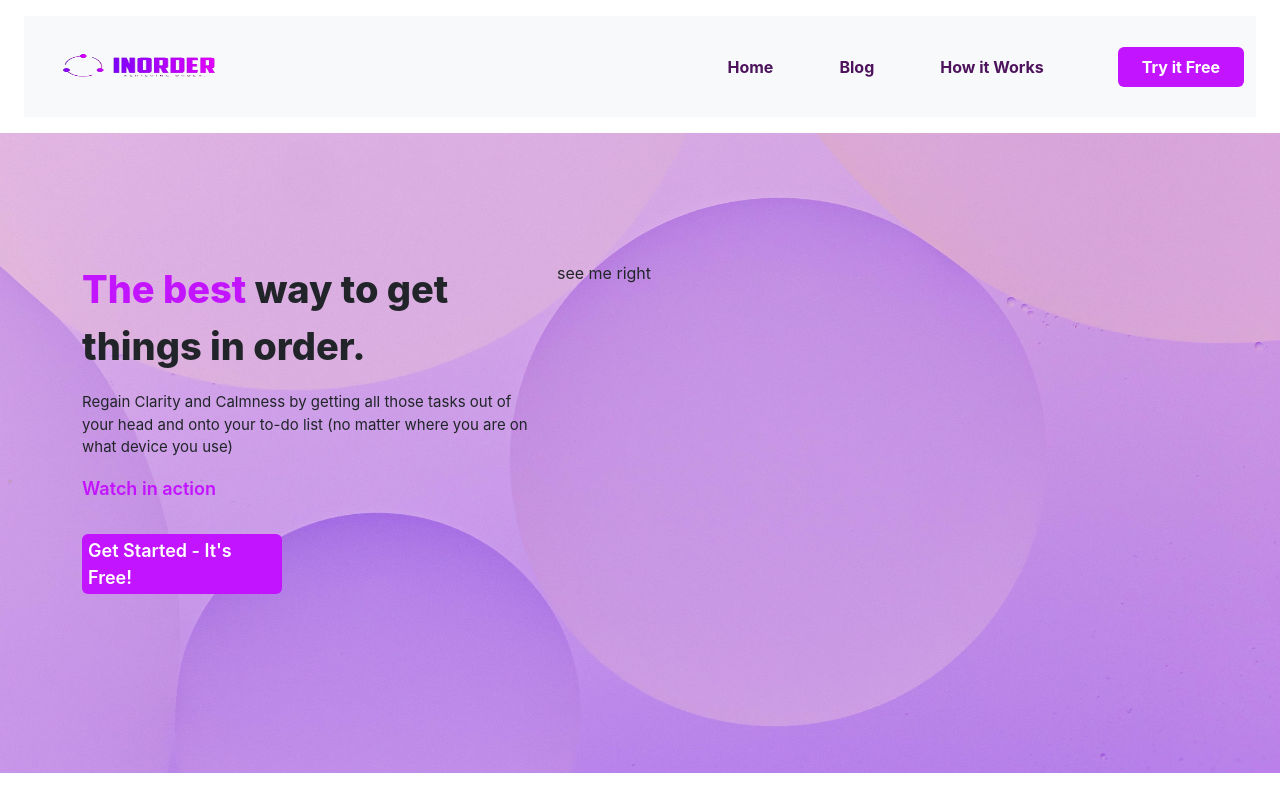
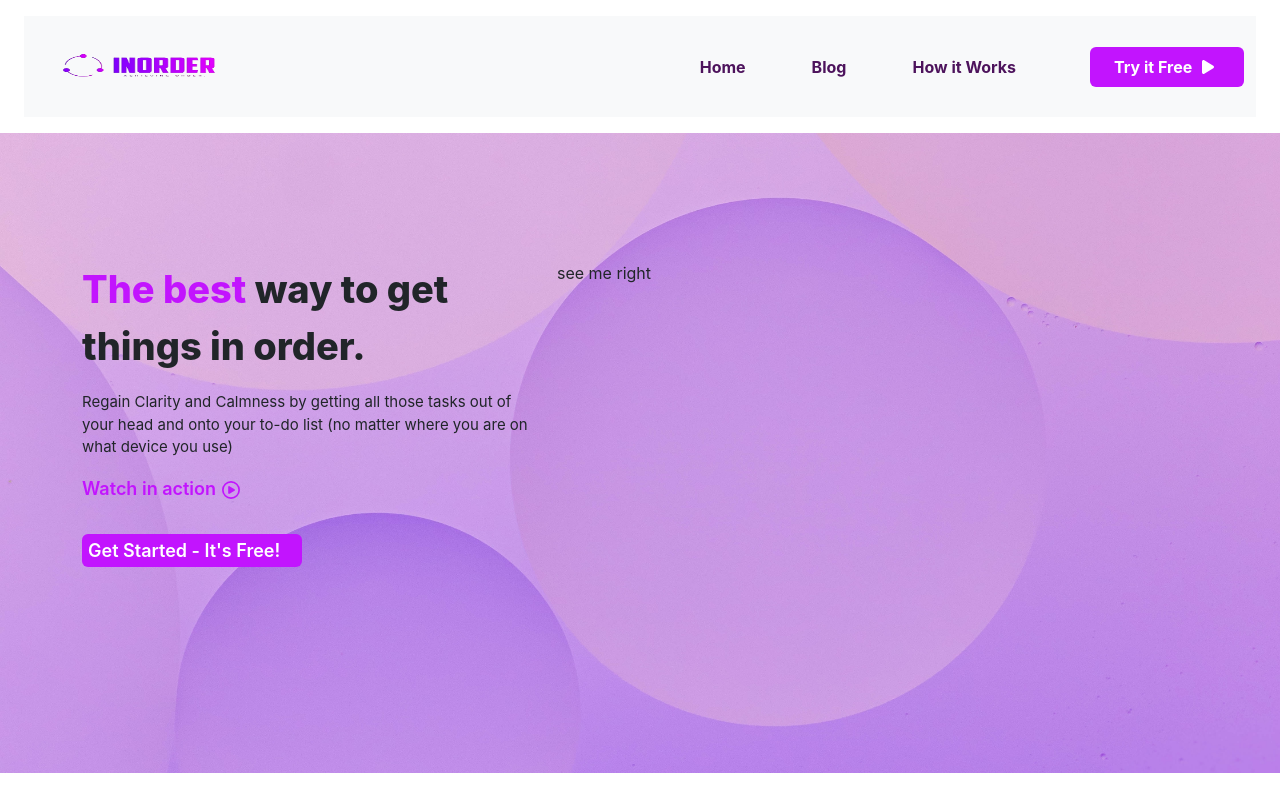
Before and after one commit to DamiAdeeso/Inorder, a React (Create React App) app in the folder inorder/: page / in a window 1280 px wide. Built offline with nearby package versions, Linux system fonts and the light colour scheme; the HTML template or start-up script is replaced by a standard one.

Commit message:
fixed icons

```diff
--- a/inorder/package.json
+++ b/inorder/package.json
@@ -3,6 +3,11 @@
   "version": "0.1.0",
   "private": true,
   "dependencies": {
+    "@fortawesome/fontawesome-svg-core": "^6.4.2",
+    "@fortawesome/free-brands-svg-icons": "^6.4.2",
+    "@fortawesome/free-regular-svg-icons": "^6.4.2",
+    "@fortawesome/free-solid-svg-icons": "^6.4.2",
+    "@fortawesome/react-fontawesome": "^0.2.0",
     "@testing-library/jest-dom": "^5.17.0",
     "@testing-library/react": "^13.4.0",
     "@testing-library/user-event": "^13.5.0",
--- a/inorder/src/components/navbar.jsx
+++ b/inorder/src/components/navbar.jsx
@@ -5,6 +5,8 @@ import Nav from 'react-bootstrap/Nav';
 import {Navbar,Image} from 'react-bootstrap/';
 import NavDropdown from 'react-bootstrap/NavDropdown';
 import Offcanvas from 'react-bootstrap/Offcanvas';
+import { FontAwesomeIcon } from "@fortawesome/react-fontawesome";
+import { faPlay } from "@fortawesome/free-solid-svg-icons";
 function navbar() {
   return (
     <>
@@ -19,9 +21,6 @@ function navbar() {
               placement="end"
             >
               <Offcanvas.Header closeButton>
-                <Offcanvas.Title id={`offcanvasNavbarLabel-expand-${expand}`}>
-                  Offcanvas
-                </Offcanvas.Title>
               </Offcanvas.Header>
               <Offcanvas.Body>
                 <Nav className="justify-content-end flex-grow-1 pe-3">
@@ -29,7 +28,7 @@ function navbar() {
                   <Nav.Link href="#action2" className ="nav-link">Blog</Nav.Link>
                   <Nav.Link href="#action2" className ="nav-link">How it Works</Nav.Link>
                 </Nav>
-                  <Button id = "try-it" >Try it Free</Button>
+                  <Button id = "try-it" >Try it Free <FontAwesomeIcon icon={faPlay} /></Button>
               </Offcanvas.Body>
             </Navbar.Offcanvas>
           </Container>
--- a/inorder/src/index.css
+++ b/inorder/src/index.css
@@ -49,13 +49,17 @@ a{
   font-size: 18px;
   font-weight:600;
 }
+svg{
+  fill: #c214fe;
+  margin:0 6px;
+}
 #get-started{
   margin-top:2rem;
   background-color: #c214fe;
   color: #ffffff;
   padding: 3px 6px;
   display: block;
-  width:200px;
+  width:220px;
 }
 #home-page span{
   color: #c214fe;
--- a/inorder/src/pages/HomePage.jsx
+++ b/inorder/src/pages/HomePage.jsx
@@ -9,8 +9,11 @@ const HomePage = () => {
         <Row>
           <Col md ={5}>
              <p id ="header-text"><span>The best</span> way to get things in order.</p>
-             <p>Regain Clarity and Calmness by getting all those tasks out of your head and onto your to-do list (no matter where you are on what device you use)</p>
-              <Link to ="">Watch in action</Link>
+             <p>Regain Clarity and Calmness by getting all those tasks out of your head and onto your to-do list (no matter where you are on what device you use)
+             </p>
+              <Link to ="">Watch in action
+              <svg xmlns="http://www.w3.org/2000/svg" height="1em" viewBox="0 0 512 512"><path d="M464 256A208 208 0 1 0 48 256a208 208 0 1 0 416 0zM0 256a256 256 0 1 1 512 0A256 256 0 1 1 0 256zM188.3 147.1c7.6-4.2 16.8-4.1 24.3 .5l144 88c7.1 4.4 11.5 12.1 11.5 20.5s-4.4 16.1-11.5 20.5l-144 88c-7.4 4.5-16.7 4.7-24.3 .5s-12.3-12.2-12.3-20.9V168c0-8.7 4.7-16.7 12.3-20.9z"/></svg>
+              </Link>
               <Link to ="" id = "get-started" class ="rounded"> Get Started - It's Free!</Link>
           </Col>
           <Col md ={7}>
```
Also changed, not shown: 1 other file (tests, documents, lock files or other folders).
